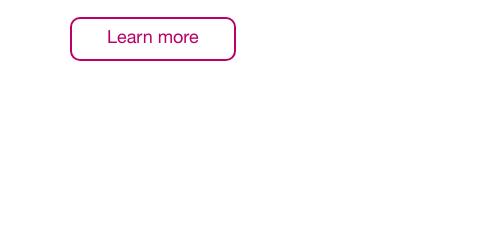
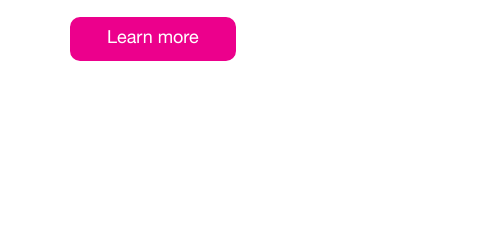
Before and after one commit to ZenSecurity/KarambaClone, a website: page client/index.html in a window 1280 px wide. In both pictures the pointer is over the link 152 px from the left and 1057 px from the top of the page. Shown: the part 1018-1256 px from the top of the page, 0-485 px from the left. Drawn offline with nearby package versions, Linux system fonts and the light colour scheme.

Commit message:
fix #32 - btn style

```diff
--- a/client/style/index.css
+++ b/client/style/index.css
@@ -126,6 +126,9 @@ a.menu-item.footer.active {
 .color-light {
     color: #fff;
 }
+.btn {
+    transition: all .1s ease;
+}
 .btn-warn,
 .btn-warn:focus{
     color: #ec008c;
@@ -133,7 +136,9 @@ a.menu-item.footer.active {
 .btn-warn:hover,
 .btn-warn:active,
 .btn-warn.active {
-    color: #b90067;
+    color: #fff;
+    border-color: #ec008c;
+    background-color: #ec008c;
 }
 .btn-normal,
 .btn-normal:focus{
@@ -142,7 +147,9 @@ a.menu-item.footer.active {
 .btn-normal:hover,
 .btn-normal:active,
 .btn-normal.active {
-    color: #0083b9;
+    color: #fff;
+    border-color: #00aeef;
+    background-color: #00aeef;
 }
 /*
  Navbar
```
